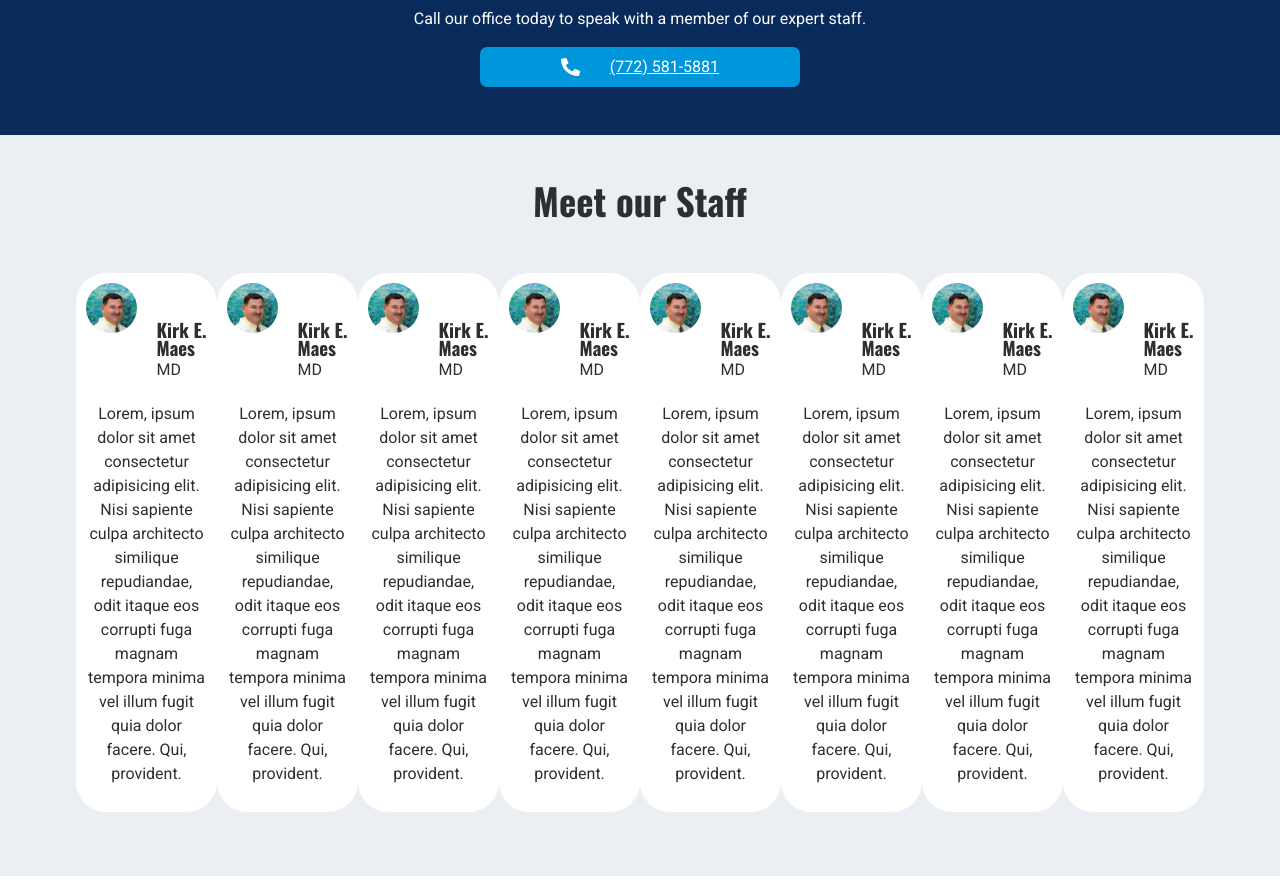
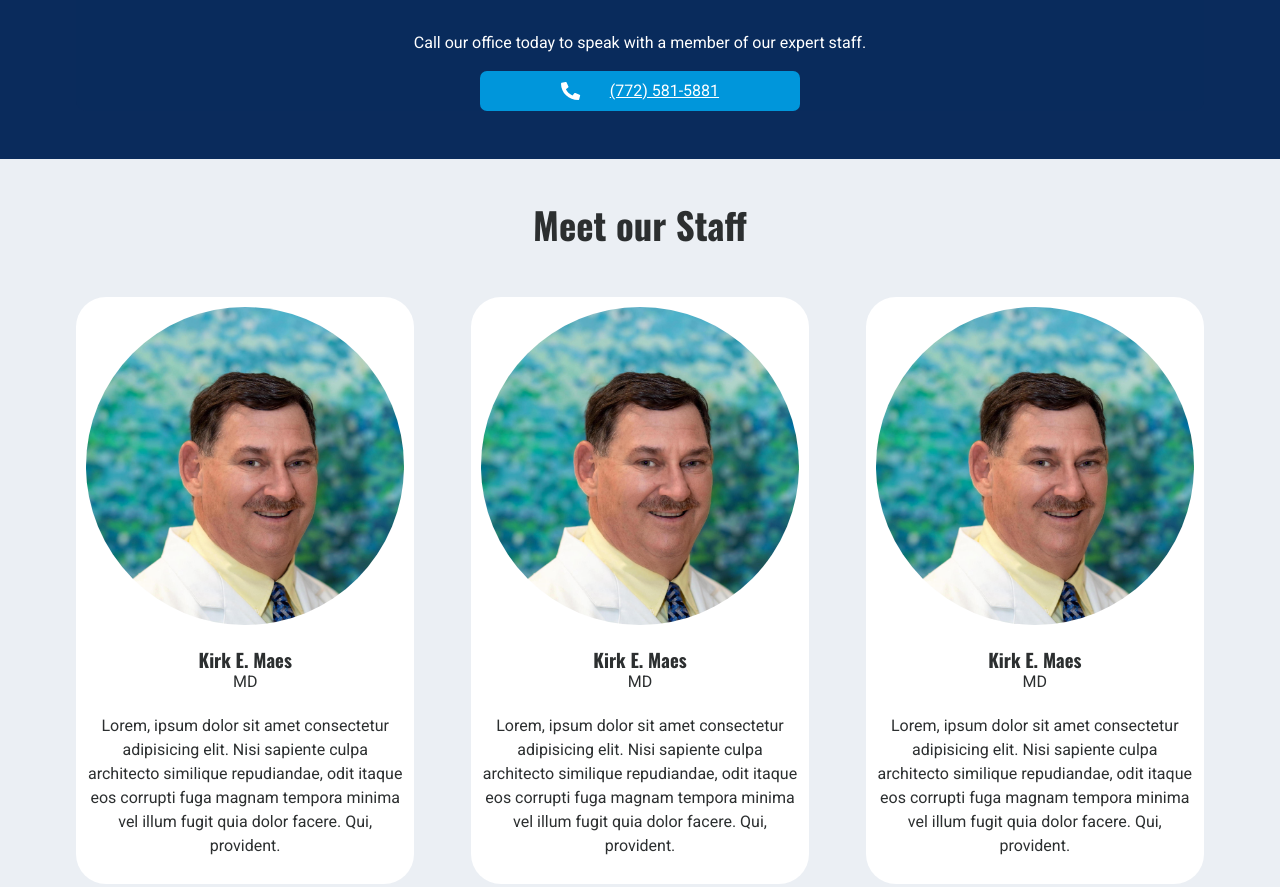
Before and after one commit to hawkman5/doctor-site, a plain HTML site: page index.html in a window 1280 px wide. Shown: the part 1563-2450 px from the top of the page. Drawn offline with nearby package versions, Linux system fonts and the light colour scheme.

Commit message:
MT15.3: make profile cards and review cards resposive with flexbox using the three-two-flexbox class and profile card class, it looks like the majority of major styling issues are fixedgit loggit loggit log

```diff
--- a/index.html
+++ b/index.html
@@ -83,7 +83,7 @@
     <section class="reviews bg-light-blue text-dark text-center">
         <div class="container">
             <h2>What Our Patients Say About Us</h2>
-            <div class="split">
+            <div class="three-two-flex split">
                 <div>
                     <h3>Frank Fractured</h3>
                     <p>5/5 Stars</p>
@@ -119,10 +119,10 @@
         </div>
     </section>
 
-    <section class="staff bg-light-gray text-dark text-center">
+    <section class="bg-light-gray text-dark text-center">
         <div class="container">
             <h2>Meet our Staff</h2>
-            <div class="split">
+            <div class="three-two-flex split">
                 <div class="profile-card">
                     <div>
                         <img src="images/kirk-square.jpg" alt="Picture of Doctor Kirk Maes">
--- a/styles/mobile-test.css
+++ b/styles/mobile-test.css
@@ -490,6 +490,32 @@ body{
         font-size: clamp(1rem, 2vw, 3rem);
     }
 
+    .three-two-flex {
+        flex-wrap: wrap;
+        justify-content: space-between;
+    }
+
+    .three-two-flex div {
+        flex-basis: 48%;
+    }
+
+    .profile-card div:nth-of-type(1){
+        flex-grow: 1;
+        flex-shrink: 1;
+        flex-basis: 100%;
+    }
+
+    .profile-card div:nth-of-type(2){
+        flex-grow: 1;
+        flex-shrink: 1;
+        flex-basis: 100%;
+        padding-top: 1rem;
+     }
+
+    .profile-card div:nth-of-type(2) > *{
+        text-align: center;
+     }
+
     .footer {
         margin-left: 30vw;
     }
@@ -497,6 +523,10 @@ body{
 }
 
 @media (min-width: 50em) {
+    .three-two-flex div {
+        flex-basis: 30%;
+    }
+
     .footer {
         flex-direction: row;
         justify-content: space-around;
@@ -510,6 +540,8 @@ body{
 
 
 
+
+
 /* Notes from 11/27/21 after finishing the navbar:
 
     -go back through kevin powell navbar tutorial and consider adding in screen reader accessibility to the navbar
```
